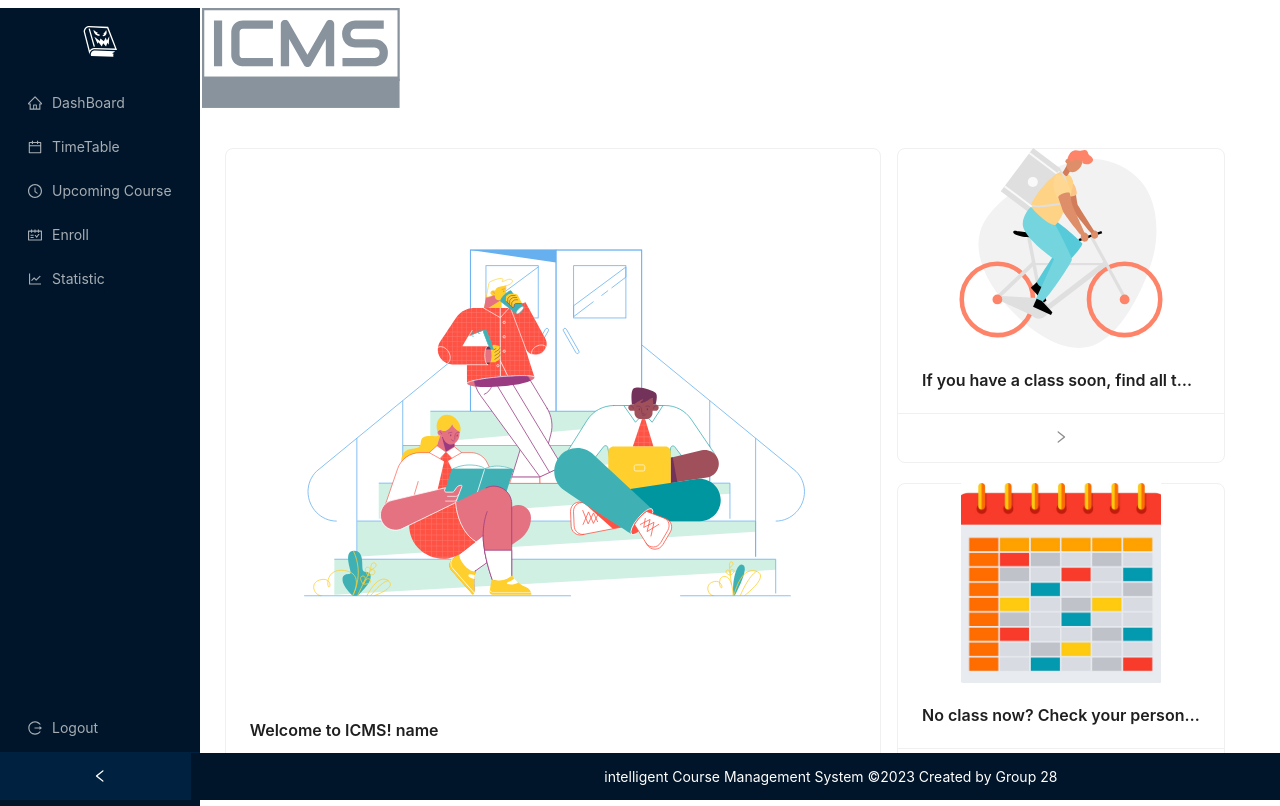
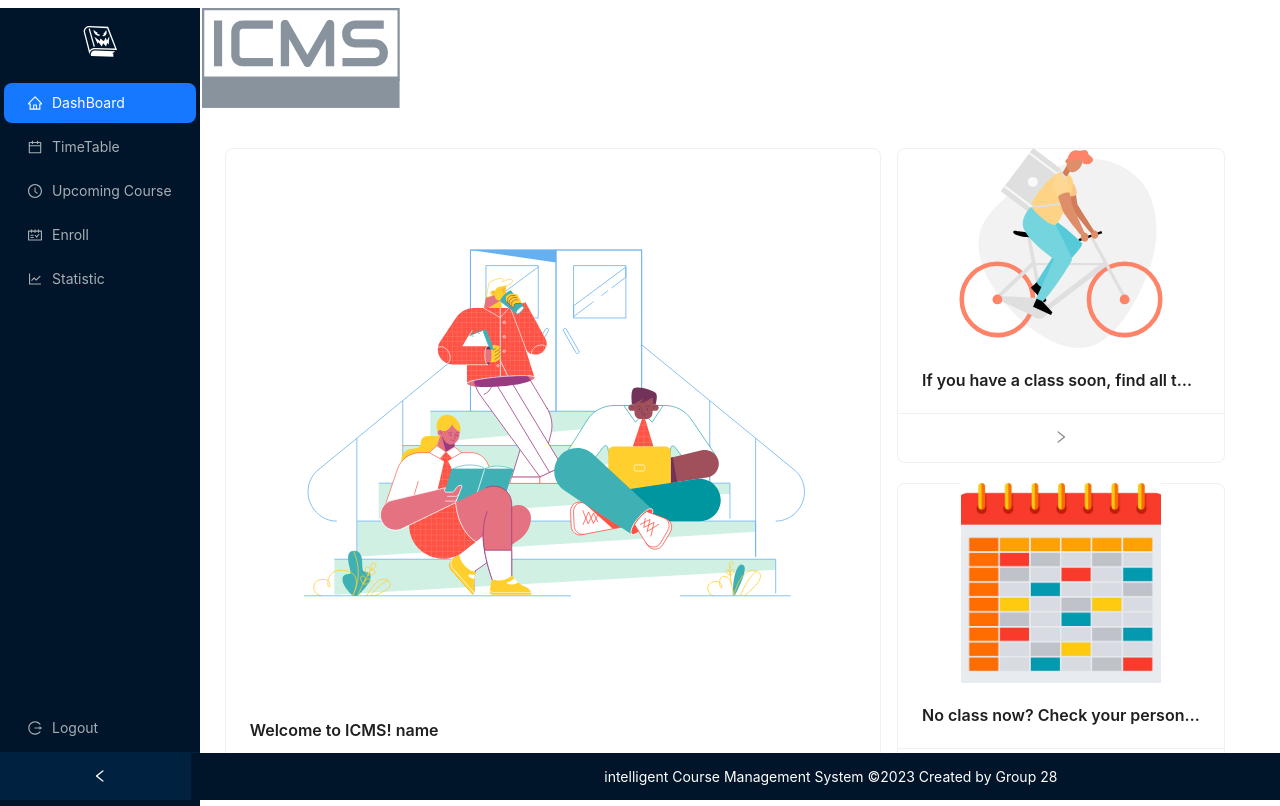
Before and after one commit to Fung1117/ClassHub, a React (Vite) app in the folder frontend/: page / in a window 1280 px wide. Built offline with nearby package versions, Linux system fonts and the light colour scheme; sample sign-in values are in the browser's storage.

Commit message:
fix menu not selecting correct item

```diff
--- a/frontend/src/App.jsx
+++ b/frontend/src/App.jsx
@@ -45,7 +45,27 @@ const App = () => {
     if (location.pathname == '/Login' && !!getUserUid()) {
       navigate('/')
     }
-  })
+    console.log(location.pathname)
+    switch (location.pathname) {
+      case '/':
+        setSelectedKeys(['1'])
+        break;
+      case '/TimeTable':
+        setSelectedKeys(['2'])
+        break;
+      case '/upcoming-course':
+        setSelectedKeys(['3'])
+        break;
+      case '/Enroll':
+        setSelectedKeys(['4'])
+        break;
+      case '/Statistic':
+        setSelectedKeys(['5'])
+        break;
+      default:
+        break;
+    }
+  }, [location])
 
   const [collapsed, setCollapsed] = useState(false);
   const [selectedKeys, setSelectedKeys] = useState(['0']);
@@ -68,7 +88,7 @@ const App = () => {
 
   const menuItems = [
     { key: '1', icon: <HomeOutlined />, label: 'DashBoard', link: '/' },
-    { key: '2', icon: <CalendarOutlined />, label: 'TimeTable', link: '/Timetable' },
+    { key: '2', icon: <CalendarOutlined />, label: 'TimeTable', link: '/TimeTable' },
     { key: '3', icon: <ClockCircleOutlined />, label: 'Upcoming Course', link: '/upcoming-course' },
     { key: '4', icon: <ScheduleOutlined />, label: 'Enroll', link: '/Enroll' },
     { key: '5', icon: <LineChartOutlined />, label: 'Statistic', link: '/Statistic' },
@@ -153,8 +173,8 @@ const App = () => {
             <Routes>
               <Route path="/" element={<Home />} />
               <Route path="/Enroll" element={<Enroll />} />
-              <Route path="/Login" element={<Login setUserUid={setUserUid} setMenuItemKey={setSelectedKeys} />} />
-              <Route path="/Timetable" element={<CourseInformation />} />
+              <Route path="/Login" element={<Login setUserUid={setUserUid}/>} />
+              <Route path="/TimeTable" element={<CourseInformation />} />
               <Route path="/upcoming-course" element={<OneHrCourse />} />
               <Route path="/Statistic" element={<Statistic />} />
               <Route path="/Logout" element={<Logout removeUserUid={removeUserUid} />} />
--- a/frontend/src/components/CourseInfoItem.jsx
+++ b/frontend/src/components/CourseInfoItem.jsx
@@ -39,6 +39,10 @@ const CourseInfoItem = ({ courseName: courseTitle, timeLeft, zoomLink, resourceL
         }
     }, [timeLeft]);
 
+    const OnSendEmail = () => {
+        // TODO: send email
+    }
+
     return (
         <Flex gap="middle" align="center" justify="center" style={{width: '100%'}} >
             {contextHolder}
@@ -68,7 +72,7 @@ const CourseInfoItem = ({ courseName: courseTitle, timeLeft, zoomLink, resourceL
                             type="primary"
                             size="large"
                             icon={<MailOutlined />}
-                            onClick={() => { }}
+                            onClick={() => {OnSendEmail}}
                         >
                             Send Email
                         </Button>
--- a/frontend/src/components/TimeTable.jsx
+++ b/frontend/src/components/TimeTable.jsx
@@ -27,7 +27,7 @@ const TimeTable = () => {
         };
 
         fetchCourses();
-    }, [userContext]);
+    }, [userContext.getUserUid()]);
 
     const generateSemesterEvents = (scheduleData) => {
         const events = [];
--- a/frontend/src/pages/Home.jsx
+++ b/frontend/src/pages/Home.jsx
@@ -18,7 +18,7 @@ const Home = () => {
                     <Meta title={`Welcome to ICMS! name`} />
                 </Card>
                 <Flex justify="center" align="center" vertical gap={20} style={{ height: 650, width: '30%' }}>
-                    <Card hoverable cover={<img src={SoonClass} height={200} />} style={{ height: 320, width: '100%' }} actions={[<Link to="/upcoming-course" onClick={() => localStorage.setItem('selectedKey', '3')}><RightOutlined /></Link>]}>
+                    <Card hoverable cover={<img src={SoonClass} height={200} />} style={{ height: 320, width: '100%' }} actions={[<Link to="/upcoming-course"><RightOutlined /></Link>]}>
                         <Meta
                             title="If you have a class soon, find all the details—classroom, teacher's message, Zoom link, and materials—all in one place."
                         />
--- a/frontend/src/pages/login.jsx
+++ b/frontend/src/pages/login.jsx
@@ -11,7 +11,7 @@ import { UserContext } from '../App';
 
 const { Title } = Typography;
 
-const Login = ({setUserUid, setMenuItemKey}) => {
+const Login = ({setUserUid}) => {
     const [loginMethod, setLoginMethod] = useState('password'); // Default to password login
     const [open, setOpen] = useState(false);
     const [loading, setLoading] = useState(false);
@@ -39,11 +39,9 @@ const Login = ({setUserUid, setMenuItemKey}) => {
             console.log(data)
             if (data.length >= 0) {
                 navigate('/upcoming-course')
-                setMenuItemKey('3')
                 return
             }
             navigate('/');
-            setMenuItemKey('0')
         } else if (error) {
             setOpen(false);
             setLoading(false);
@@ -82,11 +80,9 @@ const Login = ({setUserUid, setMenuItemKey}) => {
                     const data = response.data;
                     if (data.length > 0) {
                         navigate('/upcoming-course')
-                        setMenuItemKey('3')
                         return
                     }
                     navigate('/')
-                    setMenuItemKey('0')
                 }, 2000);
             } else {
                 setError(true);
@@ -111,11 +107,9 @@ const Login = ({setUserUid, setMenuItemKey}) => {
                     const data = response.data;
                     if (data.length > 0) {
                         navigate('/upcoming-course')
-                        setMenuItemKey('3')
                         return
                     }
                     navigate('/')
-                    setMenuItemKey('0')
                 }, 2000);
             } else {
                 setError(true);
```
